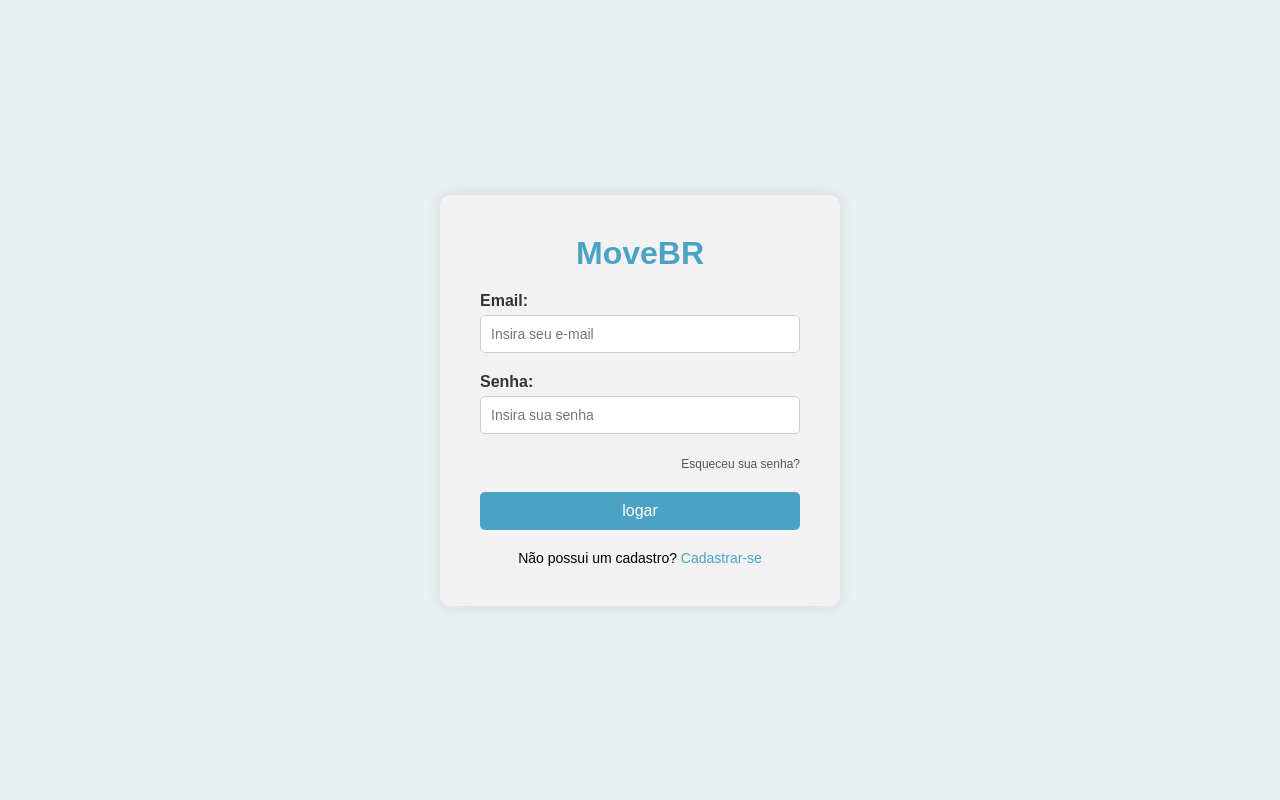
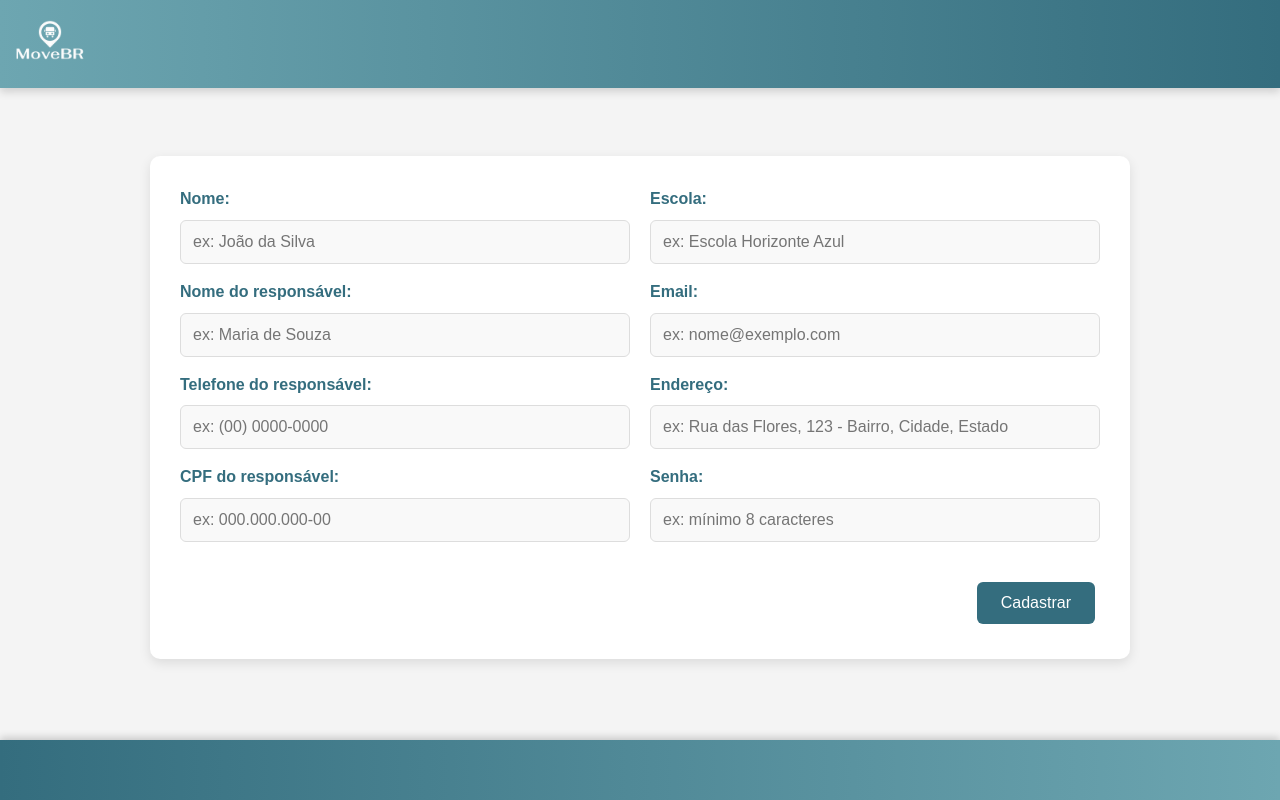
Before and after one commit to CarrodeLuxo021/MoveBR, a Flask app: template templates/login.html in a window 1280 px wide. Run offline with Flask 3, Linux system fonts and the light colour scheme; the template is opened without the code that fills it, so the values that code supplies are empty.

Commit message:
pegando front do cadastro para reutilizar

```diff
--- a/static/login.css
+++ b/static/login.css
@@ -1,88 +1,120 @@
+/* Reset básico para garantir consistência entre navegadores */
 * {
     margin: 0;
     padding: 0;
     box-sizing: border-box;
-    font-family: Arial, sans-serif;
 }
 
+/* Estilização do corpo da página */
 body {
-    background-color: #e8f0f2;
+    font-family: 'Arial', sans-serif; /* Fonte limpa e moderna */
+    line-height: 1.6;
+    background-color: #f4f4f4; /* Cor de fundo clara para uma aparência clean */
+    color: #333; /* Cor do texto para bom contraste */
+}
+
+/* Estilização do cabeçalho */
+header {
+    background-image: linear-gradient(to right, #6DA6B1 0%, #346D7E 100%); /* Gradiente suave de azul claro para azul petróleo */
+    color: #fff; /* Texto em bege claro para contraste elegante */
+    box-shadow: 0 4px 8px rgba(0, 0, 0, 0.15); /* Sombra suave para profundidade */
+}
+
+.logo img {
+    width: 80px; /* Tamanho da imagem do logo */
+    height: auto; /* Manter a proporção da imagem */
+    margin-left: 10px;
+}
+
+/* Estilização do main */
+main {
     display: flex;
     justify-content: center;
     align-items: center;
-    height: 100vh;
+    flex-direction: column;
+    min-height: calc(100vh - 160px); /* Altura mínima: 100% da altura da tela menos o espaço do header e footer */
+    padding: 20px; /* Adiciona espaçamento interno para garantir que o formulário não encoste nas bordas */
 }
 
-.container {
-    width: 100%;
-    max-width: 400px;
-    text-align: center;
+/* Estilização do container-form */
+.container-form {
+    max-width: 1000px;
+    margin: 0 auto; /* Centraliza horizontalmente */
+    padding: 30px;
+    background-color: #ffffff;
+    border-radius: 10px;
+    box-shadow: 0 4px 12px rgba(0, 0, 0, 0.1);
 }
 
-.login-box {
-    background-color: #f2f2f2;
-    padding: 40px;
-    border-radius: 10px;
-    box-shadow: 0px 0px 15px rgba(0, 0, 0, 0.1);
+/* Layout dos itens do formulário */
+.itens-form {
+    display: flex;
+    flex-wrap: wrap; /* Permitir quebra de linha para responsividade */
+    gap: 20px; /* Espaçamento entre os containers */
 }
 
-h1 {
-    color: #4ba3c3;
-    margin-bottom: 20px;
+/* Estilização dos containers de lado */
+.lado-esquerdo-container,
+.lado-direito-container {
+    flex: 1; /* Fazer os containers ocuparem espaço igual */
+    min-width: 450px; /* Garantir que os containers não fiquem muito estreitos */
 }
 
-form {
-    display: flex;
-    flex-direction: column;
+/* Estilização dos labels */
+.container-form label {
+    display: block; /* Forçar os labels a ocupar uma linha inteira */
+    margin-bottom: 8px; /* Espaço entre o label e o campo de entrada */
+    font-weight: 600; /* Destacar o texto dos labels com um peso de fonte mais forte */
+    color: #346D7E; /* Azul petróleo para os labels para combinar com o cabeçalho */
 }
 
-label {
-    text-align: left;
-    margin-bottom: 5px;
-    font-weight: bold;
-    color: #333;
+/* Estilização dos campos de entrada */
+.container-form input[type="text"],
+.container-form input[type="email"],
+.container-form input[type="password"] {
+    width: 100%; /* Ocupa toda a largura disponível */
+    padding: 12px; /* Espaçamento interno aumentado para conforto */
+    margin-bottom: 15px; /* Espaço entre os campos de entrada */
+    border: 1px solid #ddd; /* Borda leve para os campos */
+    border-radius: 6px; /* Bordas arredondadas para um visual mais moderno */
+    font-size: 16px; /* Tamanho de fonte adequado para leitura */
+    background-color: #f9f9f9; /* Fundo claro e suave para os campos de entrada */
 }
 
-input[type="email"],
-input[type="password"] {
-    padding: 10px;
-    margin-bottom: 20px;
-    border-radius: 5px;
-    border: 1px solid #ccc;
-    font-size: 14px;
+/* Estilização dos botões */
+.btn-container {
+    text-align: right; /* Centralizar os botões */
+    margin-top: 20px; /* Espaço acima dos botões */
 }
 
-button {
-    padding: 10px;
-    background-color: #4ba3c3;
-    color: white;
-    border: none;
-    border-radius: 5px;
-    cursor: pointer;
-    font-size: 16px;
+.btn-container button {
+    background-color: #346D7E; /* Azul petróleo para os botões */
+    color: #fff; /* Texto bege claro para contraste */
+    border: none; /* Remover bordas padrão dos botões */
+    padding: 12px 24px; /* Espaçamento interno dos botões */
+    border-radius: 6px; /* Bordas arredondadas */
+    cursor: pointer; /* Cursor em forma de mão ao passar sobre o botão */
+    font-size: 16px; /* Tamanho de fonte adequado */
+    margin: 5px; /* Espaço entre os botões */
+    transition: background-color 0.3s ease, transform 0.2s ease; /* Transições suaves para cor e efeito de clique */
 }
 
-button:hover {
-    background-color: #3a8ca0;
+.btn-container button:hover {
+    background-color: #6DA6B1; /* Azul claro ao passar o mouse sobre o botão */
 }
 
-.forgot-password {
-    text-align: right;
-    margin-bottom: 20px;
+.btn-container button:active {
+    transform: scale(0.98); /* Efeito de clique para um feedback visual adicional */
 }
 
-.forgot-password a {
-    color: #555;
-    font-size: 12px;
-    text-decoration: none;
+/* Estilização do rodapé */
+footer {
+    background-image: linear-gradient(to right, #346D7E 0%, #6DA6B1 100%);
+    color: #fff; /* Texto claro para contraste */
+    padding: 30px; /* Espaçamento interno */
+    text-align: center; /* Centralizar o conteúdo */
+    position: fixed; /* Manter o rodapé fixo na parte inferior */
+    bottom: 0;
+    width: 100%; /* Ocupa toda a largura da página */
+    box-shadow: 0 -2px 8px rgba(0, 0, 0, 0.2); /* Sombra suave para profundidade */
 }
-
-.register {
-    margin-top: 20px;
-    font-size: 14px;
-}
-
-.register a {
-    color: #4ba3c3;
-    text-decoration: none;
-}
--- a/templates/login.html
+++ b/templates/login.html
@@ -1,33 +1,57 @@
 <!DOCTYPE html>
-<html lang="pt-BR">
+<html lang="pt-br">
 <head>
     <meta charset="UTF-8">
     <meta name="viewport" content="width=device-width, initial-scale=1.0">
-    <title>Login MoveBR</title>
+    <title>Cadastro do Aluno</title>
     <link rel="stylesheet" href="../static/login.css">
 </head>
 <body>
-    <div class="container">
-        <div class="login-box">
-            <h1>MoveBR</h1>
-            <form>
-                <label for="email">Email:</label>
-                <input type="email" id="email" placeholder="Insira seu e-mail">
 
-                <label for="password">Senha:</label>
-                <input type="password" id="password" placeholder="Insira sua senha">
+    <header>
+        <div class="logo"><img src="../static/icones/logo.png" alt=""></div>
+    </header>
 
-                <div class="forgot-password">
-                    <a href="#">Esqueceu sua senha?</a>
+    <main>
+        <form class="container-form">
+            <div class="itens-form">
+                <div class="lado-esquerdo-container">
+                    <label for="nomeAluno">Nome:</label>
+                    <input type="text" id="nomeAluno" placeholder="ex: João da Silva">
+
+                    <label for="nomeResponsavel">Nome do responsável:</label>
+                    <input type="text" id="nomeResponsavel" placeholder="ex: Maria de Souza">
+
+                    <label for="telefoneResponsavel">Telefone do responsável:</label>
+                    <input type="text" id="telefoneResponsavel" placeholder="ex: (00) 0000-0000">
+
+                    <label for="cpfResponsavel">CPF do responsável:</label>
+                    <input type="text" id="cpfResponsavel" placeholder="ex: 000.000.000-00">
                 </div>
 
-                <button type="submit">logar</button>
-            </form>
+                <div class="lado-direito-container">
+                    <label for="escola">Escola:</label>
+                    <input type="text" id="escola" placeholder="ex: Escola Horizonte Azul">
 
-            <div class="register">
-                <p>Não possui um cadastro? <a href="#">Cadastrar-se</a></p>
+                    <label for="emailAluno">Email:</label>
+                    <input type="email" id="emailAluno" placeholder="ex: nome@exemplo.com">
+
+                    <label for="endereçoAluno">Endereço:</label>
+                    <input type="text" id="endereçoAluno" placeholder="ex: Rua das Flores, 123 - Bairro, Cidade, Estado">
+
+                    <label for="senhaAluno">Senha:</label>
+                    <input type="password" id="senhaAluno" placeholder="ex: mínimo 8 caracteres">
+                </div>
             </div>
-        </div>
-    </div>
+
+            <div class="btn-container">
+                <button type="submit" class="cadastrar">Cadastrar</button>
+            </div>
+        </form>
+    </main>
+
+    <footer>
+    </footer>
+
 </body>
 </html>
```
